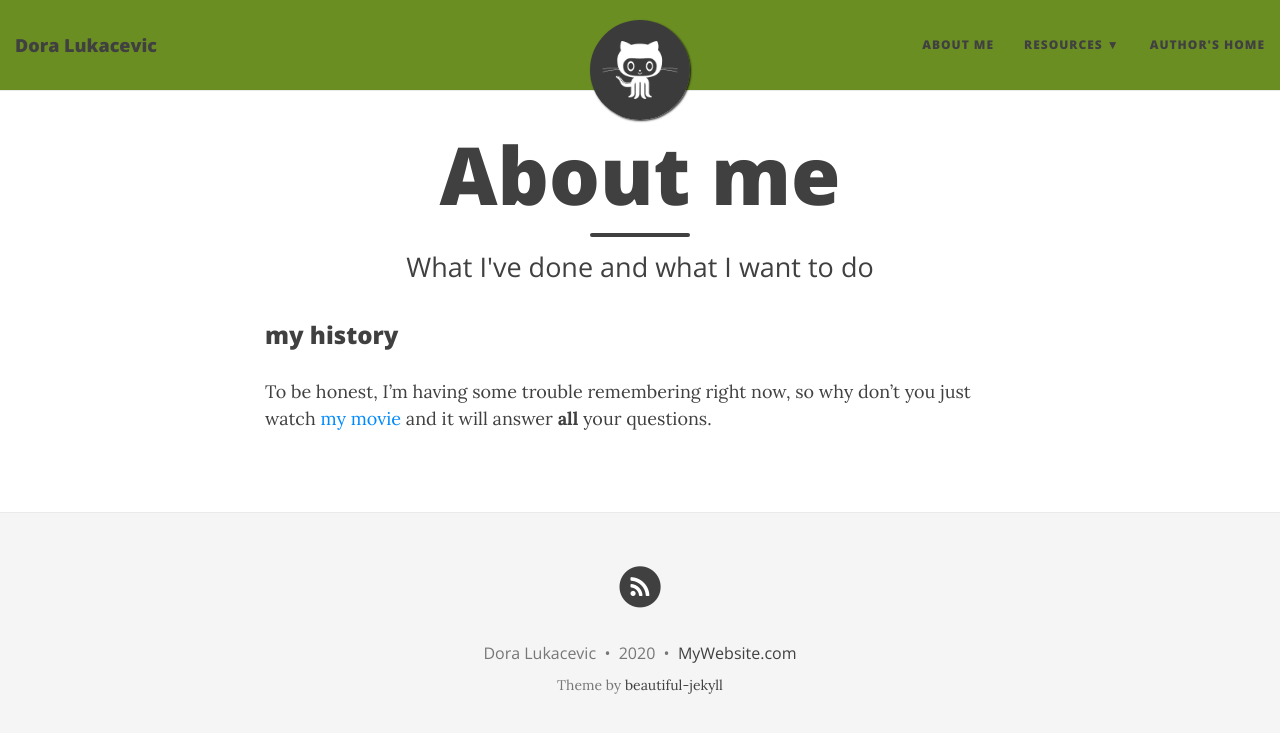
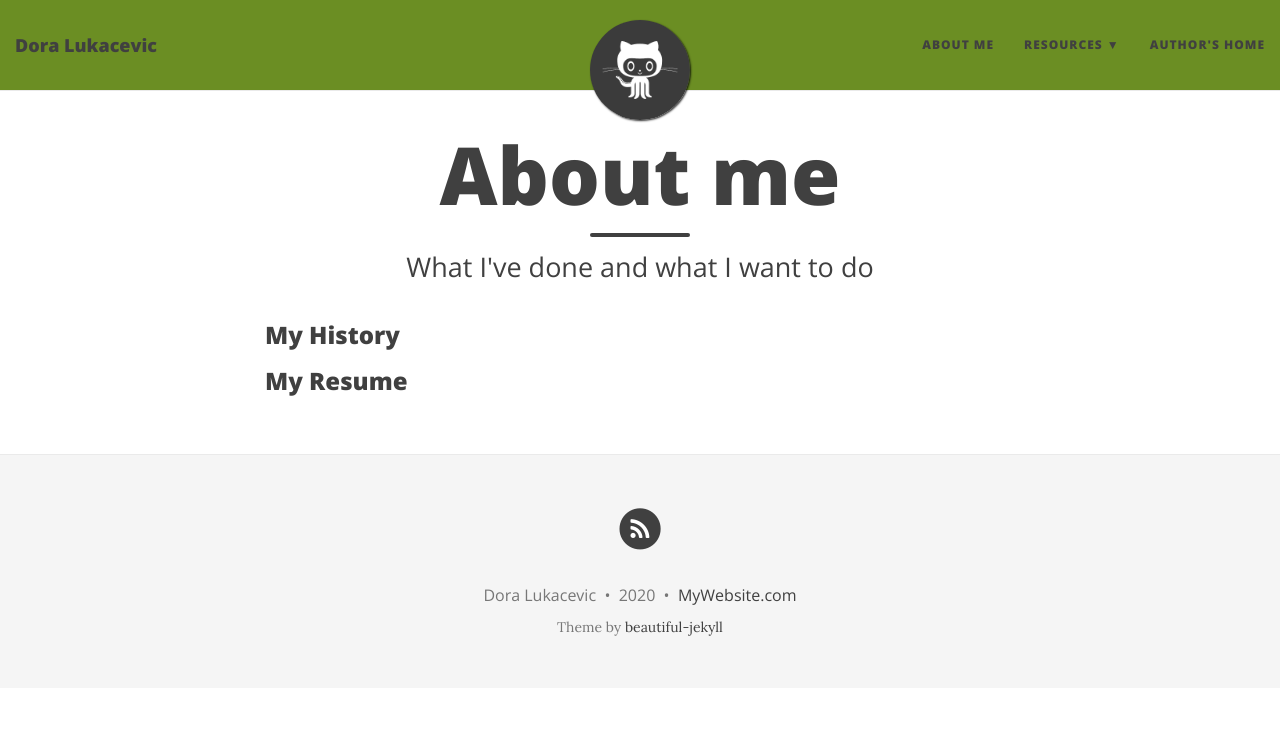
Before and after one commit to dlukacevic/dlukacevic.github.io, a Jekyll site: the page built from aboutme.md, in a window 1280 px wide. Shown: the top 733 px of the page. Built offline with Jekyll 4.4.1, drawn with Linux system fonts in a browser that asks for light colours; nearby versions of some CDN libraries.

Commit message:
Update aboutme.md

```diff
--- a/aboutme.md
+++ b/aboutme.md
@@ -4,6 +4,7 @@
 subtitle: What I've done and what I want to do
 ---
 
-### my history
+### My History
 
-To be honest, I'm having some trouble remembering right now, so why don't you just watch [my movie](http://en.wikipedia.org/wiki/The_Princess_Bride_%28film%29) and it will answer **all** your questions.
+
+### My Resume
```
